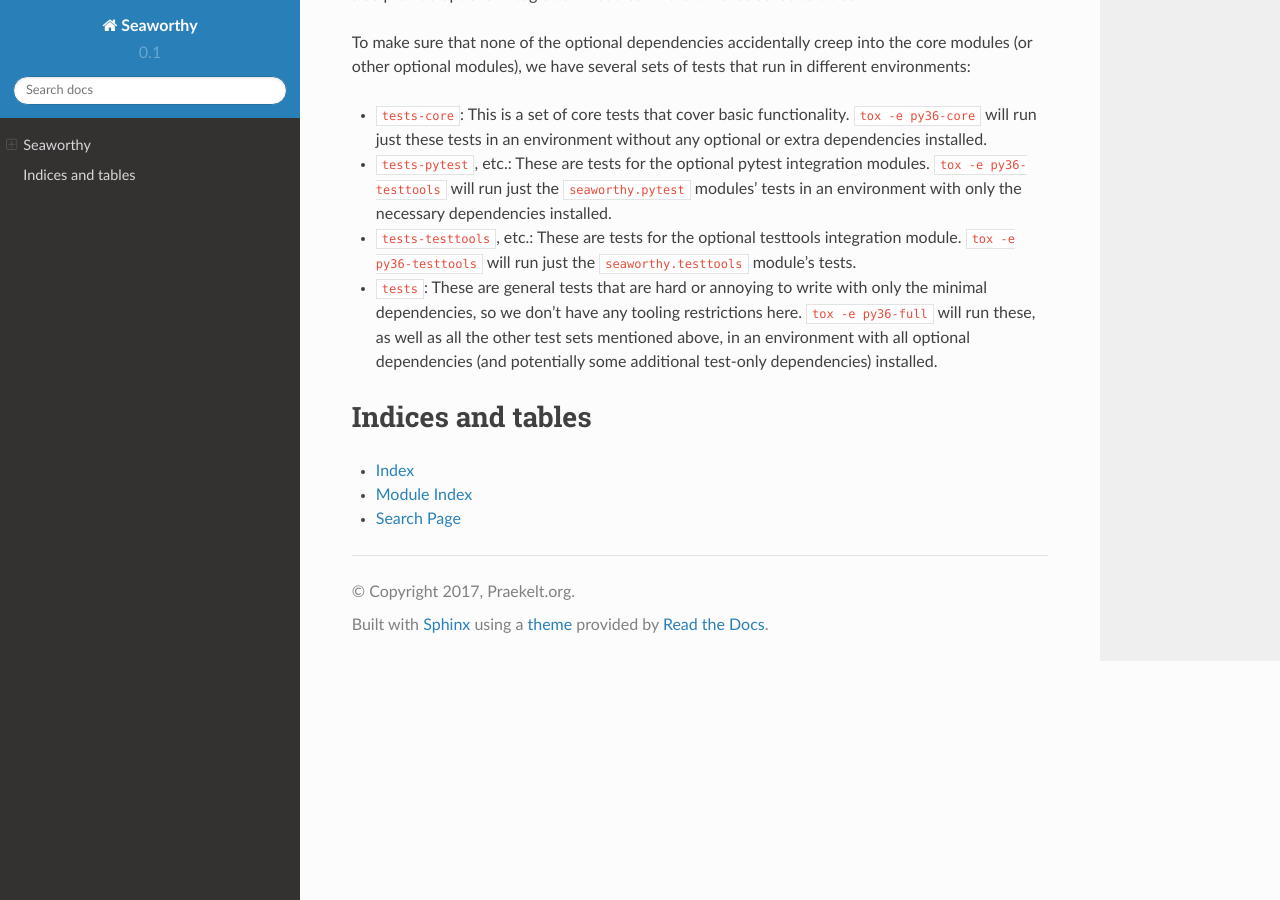
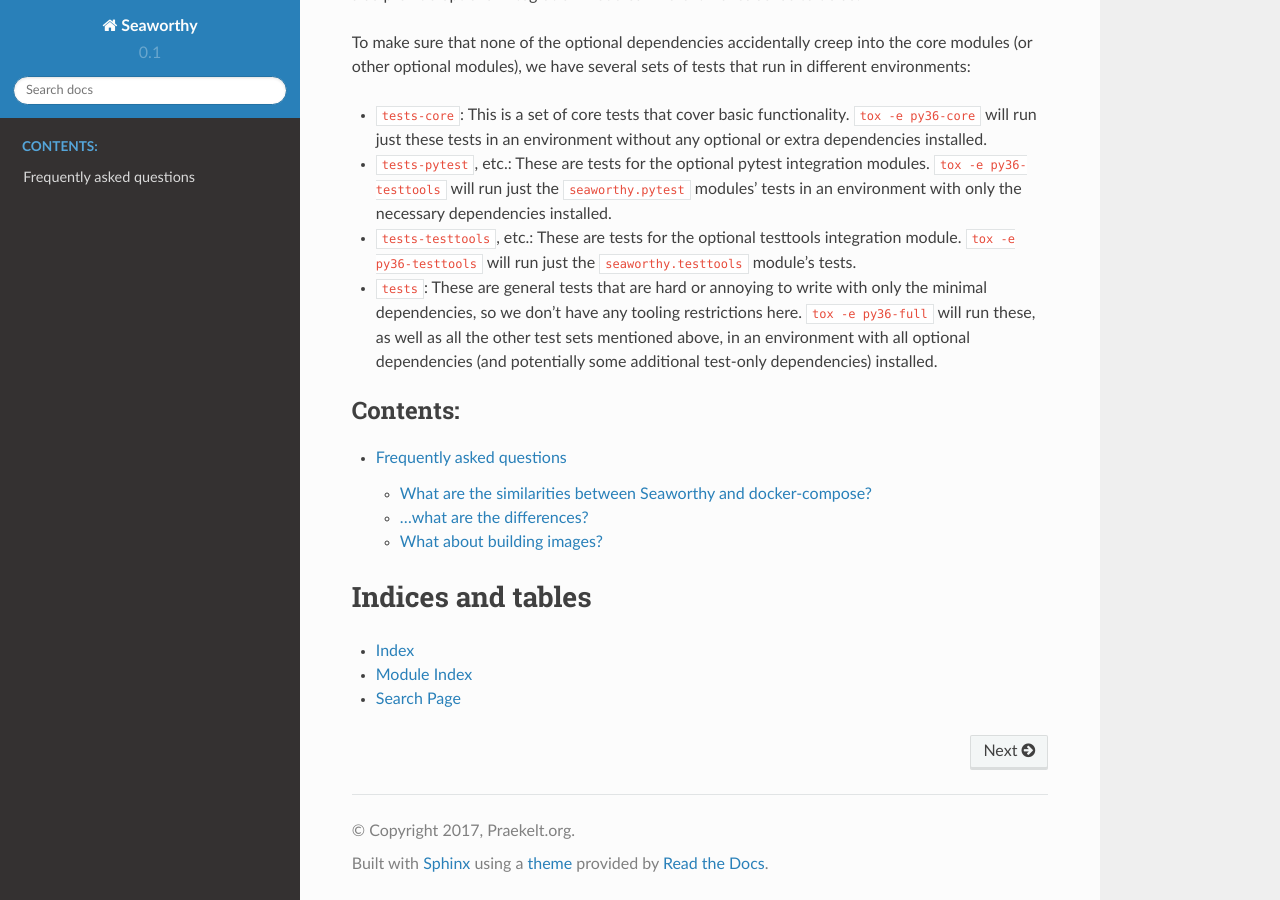
Before and after one commit to praekeltfoundation/seaworthy, a Sphinx documentation site: the page built from docs/index.rst, in a window 1280 px wide and 900 px high, scrolled down 649 px. Built offline with Sphinx 7.4.7 and the Read the Docs theme 2.0.0, drawn with Linux system fonts in a browser that asks for light colours; some of the changed lines change nothing that is shown.

Commit message:
Add an FAQ document

```diff
--- /dev/null
+++ b/docs/faq.rst
@@ -0,0 +1,47 @@
+Frequently asked questions
+==========================
+
+What are the similarities between Seaworthy and docker-compose?
+"""""""""""""""""""""""""""""""""""""""""""""""""""""""""""""""
+Seaworthy does try to reuse some of the default behaviour that docker-compose
+implements in order to make it easier and faster to start running containers.
+
+* All Docker resources (networks, volumes, containers) are namespaced by
+  prefixing the resource name, e.g. a container called ``cake-service`` could
+  be namespaced to have the name ``test_cake-service``.
+* A new bridge network is created by default for containers where no specific
+  network is specified.
+* Containers are given network aliases with their names, making it easier to
+  reference containers from one another using their names.
+
+
+...what are the differences?
+""""""""""""""""""""""""""""
+Seaworthy is fundamentally designed for a different purpose. docker-compose
+uses YAML files to define Docker resources--it does not have an API for this.
+With Seaworthy, all Docker resources are created *programmatically*, typically
+as fixtures for tests.
+
+Seaworthy includes functionality specific to its purpose:
+
+* Predictable setup/teardown processes for all resources.
+* Various utilities for inspecting running containers, e.g. for matching
+  log output, for listing running processes, or for making HTTP requests
+  against containers.
+* Integrations with popular Python testing libraries (pytest and testtools).
+
+Seaworthy currently lacks some of the functionality of docker-compose:
+
+* The ability to build images for containers
+* Any sort of Docker Swarm functionality
+* Any concept of multiple instances of containers
+* Probably other things...
+
+
+What about building images?
+"""""""""""""""""""""""""""
+Seaworthy doesn't currently implement an interface for building images. In most
+cases, we expect users to build their images in a previous step of their
+continuous integration process and then use Seaworthy to test that image.
+However, there may be cases where having Seaworthy build Docker images would
+make sense, such as if an image is built purely to be used in tests.
--- a/docs/index.rst
+++ b/docs/index.rst
@@ -7,6 +7,7 @@
    :maxdepth: 2
    :caption: Contents:
 
+   faq
 
 
 Indices and tables
```
